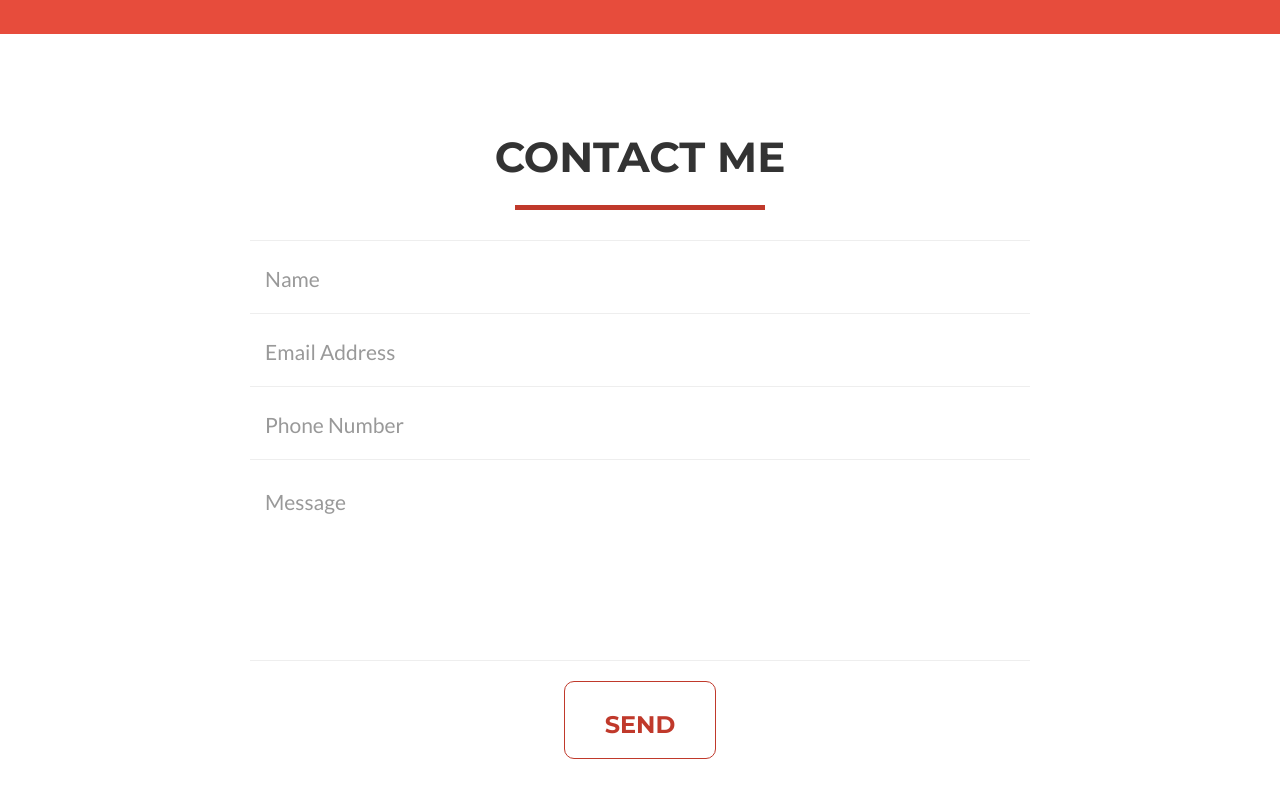
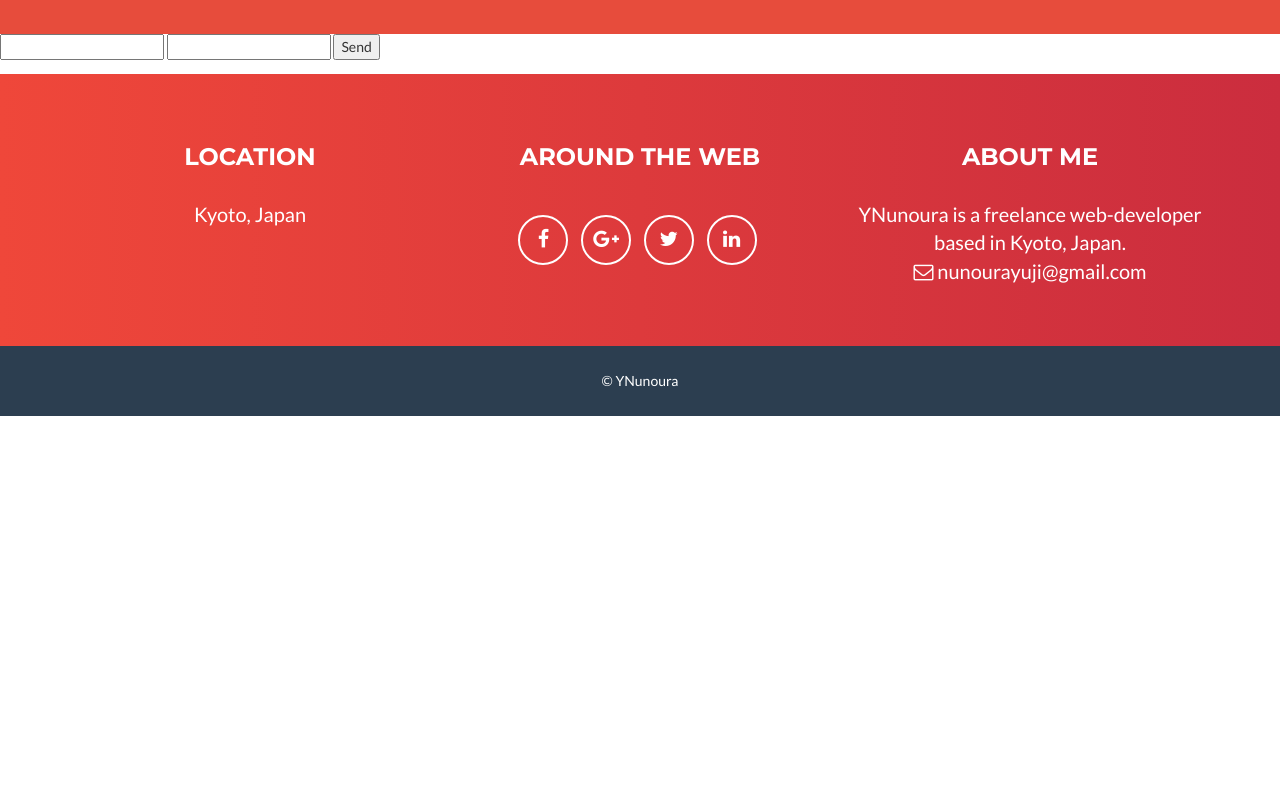
Before and after one commit to nunourayuji/nunourayuji.github.io, a website: page index.html in a window 1280 px wide. Shown: the part 2300-3100 px from the top of the page. After the commit the page ends 2716 px from the top, so only its background shows below. Drawn offline with nearby package versions, Linux system fonts and the light colour scheme.

Commit message:
CONTACT TEST

```diff
--- a/index.html
+++ b/index.html
@@ -170,7 +170,7 @@ x<!DOCTYPE html>
             <div class="row">
                 <div class="col-lg-4 col-lg-offset-2">
                     <p>
-                      I am a freelance developer based in Kyoto, Japan. I've been living here for 3 years working part-time. Staying in Japan
+                      I am a freelance developer based in Kyoto, Japan. I've been living here for 3 years working part-time at a night club. Staying in Japan
                     has greatly influenced my work-ethic and determination. Finishing projects on due time, delivering great-quality and effective results are some of the traits
                   that I pursue to possess and promise to deliver.
                     </p>
@@ -192,7 +192,14 @@ x<!DOCTYPE html>
         </div>
     </section>
 
+    <form action="https://formspree.io/nunourayuji@gmail.com"
+      method="POST">
+    <input type="text" name="name">
+    <input type="email" name="_replyto">
+    <input type="submit" value="Send">
+</form>
     <!-- Contact Section -->
+    <!--
     <section id="contact">
         <div class="container">
             <div class="row">
@@ -203,21 +210,21 @@ x<!DOCTYPE html>
             </div>
             <div class="row">
                 <div class="col-lg-8 col-lg-offset-2">
-                    <!-- To configure the contact form email address, go to mail/contact_me.php and update the email address in the PHP file on line 19. -->
+                   To configure the contact form email address, go to mail/contact_me.php and update the email address in the PHP file on line 19. -->
                     <!-- The form should work on most web servers, but if the form is not working you may need to configure your web server differently. -->
-                    <form name="sentMessage" id="contactForm" action="https://formspree.io/nunourayuji@gmail.com"
-      method="POST" novalidate>
+                    <!--
+                    <form name="sentMessage" id="contactForm" novalidate>
                         <div class="row control-group">
                             <div class="form-group col-xs-12 floating-label-form-group controls">
                                 <label>Name</label>
-                                <input type="text" name="name" class="form-control" placeholder="Name" id="name" required data-validation-required-message="Please enter your name.">
+                                <input type="text" class="form-control" placeholder="Name" id="name" required data-validation-required-message="Please enter your name.">
                                 <p class="help-block text-danger"></p>
                             </div>
                         </div>
                         <div class="row control-group">
                             <div class="form-group col-xs-12 floating-label-form-group controls">
                                 <label>Email Address</label>
-                                <input type="email" name="_replyto" class="form-control" placeholder="Email Address" id="email" required data-validation-required-message="Please enter your email address.">
+                                <input type="email" class="form-control" placeholder="Email Address" id="email" required data-validation-required-message="Please enter your email address.">
                                 <p class="help-block text-danger"></p>
                             </div>
                         </div>
@@ -239,7 +246,7 @@ x<!DOCTYPE html>
                         <div id="success"></div>
                         <div class="row">
                             <div class="form-group col-xs-12">
-                                <button type="submit" class="btn btn-lg cmn-t-underline cmn-t-contact" value="Send"><h3>Send</h3></button>
+                                <button type="submit" class="btn btn-lg cmn-t-underline cmn-t-contact"><h3>Send</h3></button>
                             </div>
                         </div>
                     </form>
@@ -247,7 +254,7 @@ x<!DOCTYPE html>
             </div>
         </div>
     </section>
-
+    -->
     <!-- Footer -->
     <footer class="text-center">
         <div class="footer-above">
```
